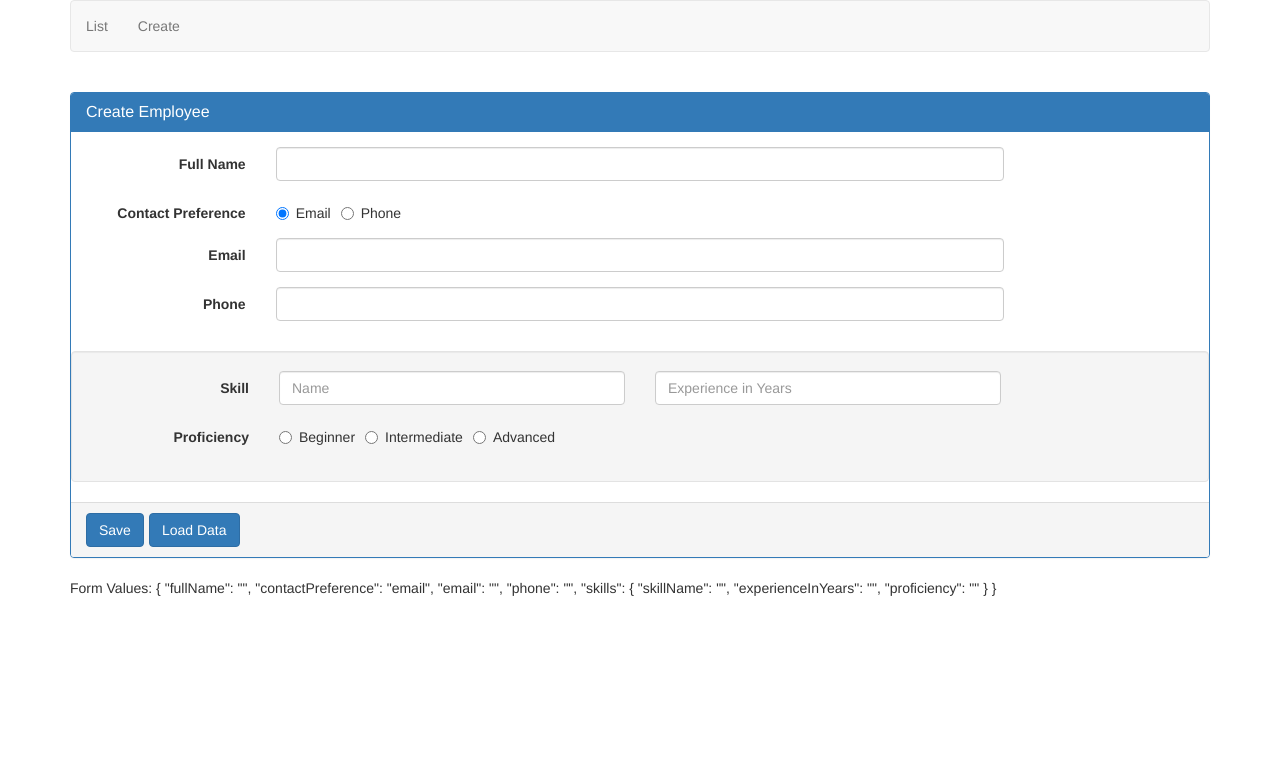
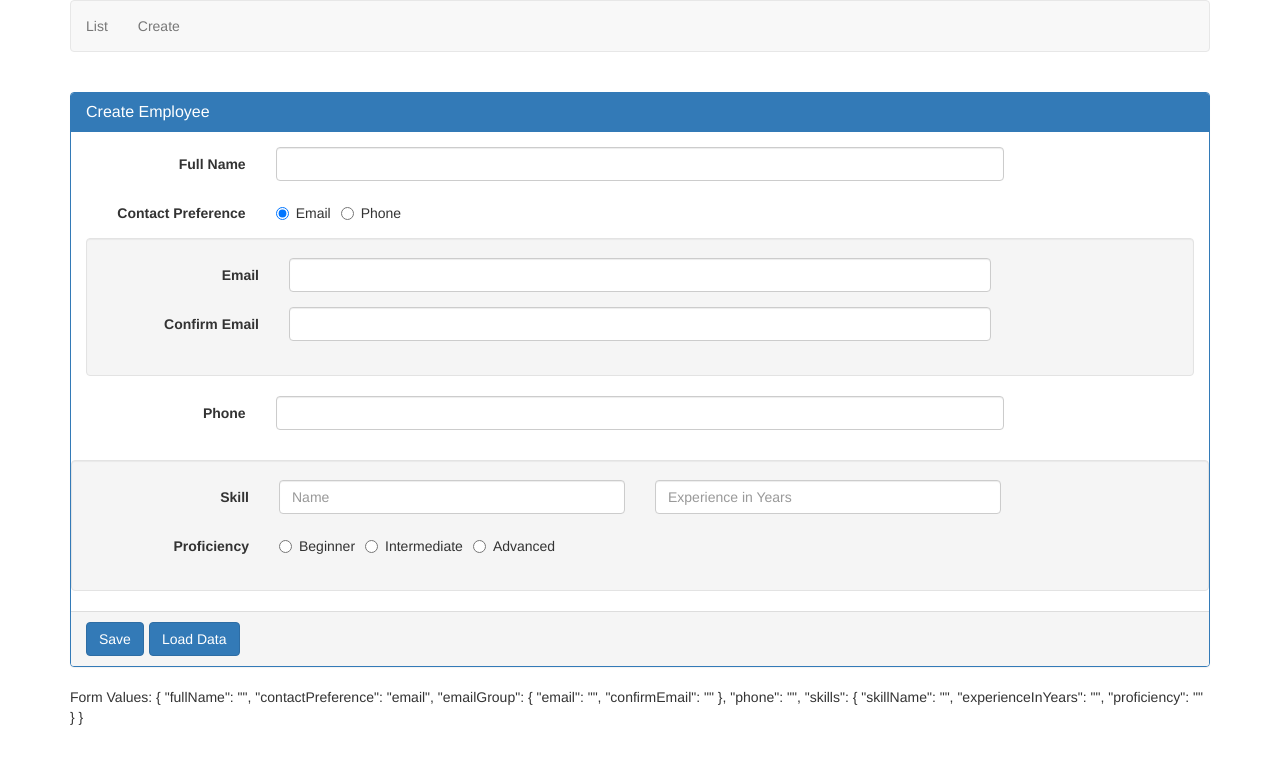
Before and after one commit to Nishchaljain/Angular6Project, an Angular app: page /create in a window 1280 px wide. Shown: the top 764 px of the page. Built offline with nearby package versions, Linux system fonts and the light colour scheme.

Commit message:
Implemented cross field validation i.e. on email and confirm email fields

```diff
--- a/src/app/employee/create-employee.component.html
+++ b/src/app/employee/create-employee.component.html
@@ -29,6 +29,8 @@
                 </div>
             </div>
 
+            <div class="well">
+                <div formGroupName="emailGroup">
                     <div class="form-group" [ngClass]="{'has-error': formErrors.email}">
                         <label class="col-sm-2 control-label" for="email">Email</label>
                         <div class="col-sm-8">
@@ -37,6 +39,18 @@
                             <span class="help-block" *ngIf="formErrors.email">
                                 {{formErrors.email}}
                             </span>
+                        </div>
+                    </div>
+                    <div class="form-group" [ngClass]="{'has-error': formErrors.confirmEmail || formErrors.emailGroup}">
+                        <label class="col-sm-2 control-label" for="confirmEmail">Confirm Email</label>
+                        <div class="col-sm-8">
+                            <input type="text" id="confirmEmail" formControlName="confirmEmail" class="form-control"
+                                (blur)="logValidationErrors()">
+                            <span class="help-block" *ngIf="formErrors.confirmEmail || formErrors.emailGroup">
+                                {{formErrors.confirmEmail ? formErrors.confirmEmail  : formErrors.emailGroup}}
+                            </span>
+                        </div>
+                    </div>
                 </div>
             </div>
             <div class="form-group" [ngClass]="{'has-error': formErrors.phone}">
--- a/src/app/employee/create-employee.component.ts
+++ b/src/app/employee/create-employee.component.ts
@@ -22,6 +22,14 @@ export class CreateEmployeeComponent implements OnInit {
       'required': 'Email is required.',
       'emailDomain': 'Email domain should be dell.com'
     },
+    'confirmEmail': {
+      'required': 'Confirm Email is required.',
+
+    },
+    'emailGroup': {
+      'emailMismatch': 'Email and Confirm Email do not match.',
+
+    },
     'phone': {
       'required': 'Phone is required.'
     },
@@ -42,6 +50,8 @@ export class CreateEmployeeComponent implements OnInit {
   formErrors = {
     'fullName': '',
     'email': '',
+    'confirmEmail': '',
+    'emailGroup': '',
     'phone': '',
     'skillName': '',
     'experienceInYears': '',
@@ -56,7 +66,11 @@ export class CreateEmployeeComponent implements OnInit {
 
       fullName: ['', [Validators.required, Validators.minLength(2), Validators.maxLength(10)]],
       contactPreference: ['email'],
+      emailGroup: this.fb.group({
         email: ['', [Validators.required, CustomValidators.emailDomainValidator('dell.com')]],
+        confirmEmail: ['', Validators.required],
+      }, { validator: matchEmail }),
+
       phone: [''],
       skills: this.fb.group({
 
@@ -94,13 +108,10 @@ export class CreateEmployeeComponent implements OnInit {
   logValidationErrors(group: FormGroup = this.employeeForm): void {
     Object.keys(group.controls).forEach((control: string) => {
       const abstractControl = group.get(control);
-      if (abstractControl instanceof FormGroup) {
-        this.logValidationErrors(abstractControl);
-      }
-      else {
       this.formErrors[control] = '';
-        if (abstractControl && !abstractControl.valid &&
+      if (abstractControl && abstractControl.invalid &&
         (abstractControl.touched || abstractControl.dirty)) {
+
         const messages = this.validationMessages[control];
 
         for (const errorKey in abstractControl.errors) {
@@ -108,9 +119,23 @@ export class CreateEmployeeComponent implements OnInit {
             this.formErrors[control] += messages[errorKey] + ' ';
           }
         }
+      }
+      if (abstractControl instanceof FormGroup) {
+        this.logValidationErrors(abstractControl);
+      }
 
-        }
-      }
     })
   }
 }
+
+function matchEmail(group: AbstractControl): { [key: string]: any } | null {
+  const email = group.get('email');
+  const confirmEmail = group.get('confirmEmail');
+
+  if (email.value === confirmEmail.value || confirmEmail.pristine) {
+    return null;
+  }
+  else {
+    return { 'emailMismatch': true };
+  }
+}
```
Lines whose indentation alone changed are shown as unchanged.
